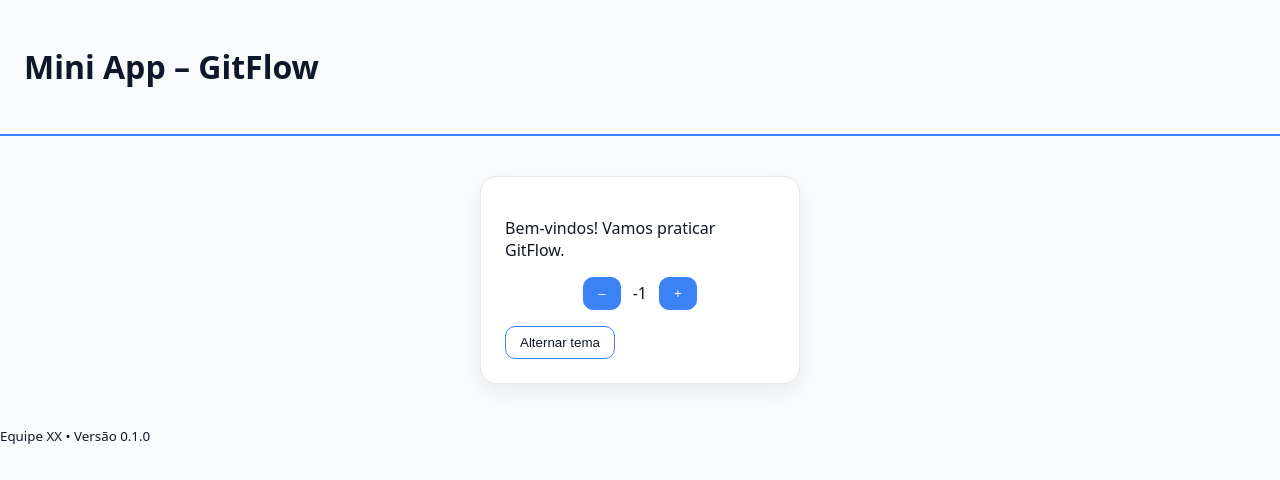
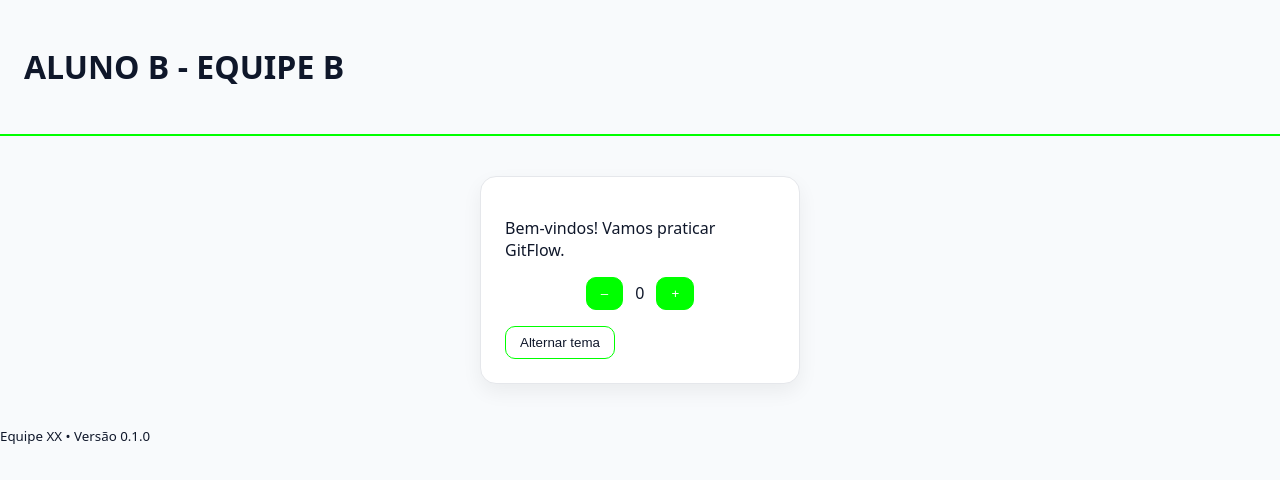
Before and after one commit to anasarahfeijo/Trabalho_Git_Unidade2, a plain HTML site: page index.html in a window 1280 px wide. Both pictures are taken after a click on the button "Decrementar". Drawn offline with Linux system fonts and the light colour scheme.

Commit message:
Dando Push para minha feature e o GitHub reconhecer alterações

```diff
--- a/app.js
+++ b/app.js
@@ -5,19 +5,19 @@ const elDecrement = document.getElementById("btn-decrement");
 const elToggleTheme = document.getElementById("btn-toggle-theme");
 const elTitle = document.getElementById("title");
 
-function setCount(newValue) {
+function updateCount(newValue) {
   elCount.textContent = String(newValue);
 }
 
 let state = { count: 0, dark: false };
 
 elIncrement.addEventListener("click", () => {
-  state.count += 1;
+  state.count += 2;
   setCount(state.count);
 });
 
 elDecrement.addEventListener("click", () => {
-  state.count -= 1;
+  state.count -= 2;
   setCount(state.count);
 });
 
--- a/index.html
+++ b/index.html
@@ -8,7 +8,7 @@
 </head>
 <body>
   <header>
-    <h1 id="title">Mini App – GitFlow</h1>
+    <h1 id="title">ALUNO B - EQUIPE B</h1>
   </header>
 
   <main>
--- a/styles.css
+++ b/styles.css
@@ -1,5 +1,5 @@
 :root {
-  --primary: #3b82f6; /* azul padrão base */
+  --primary: #00FF00 ; /* azul padrão base */
   --bg: #f8fafc;
   --text: #0f172a;
   --card: #ffffff;
```
Also changed, not shown: 1 other file.
